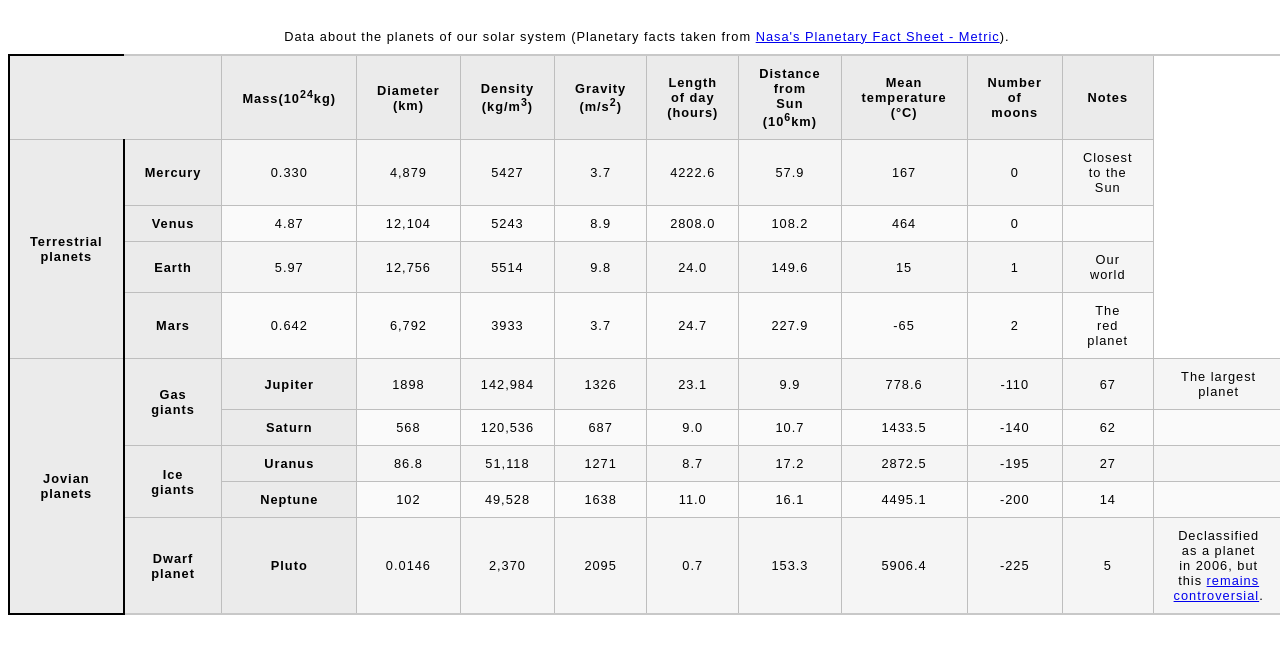
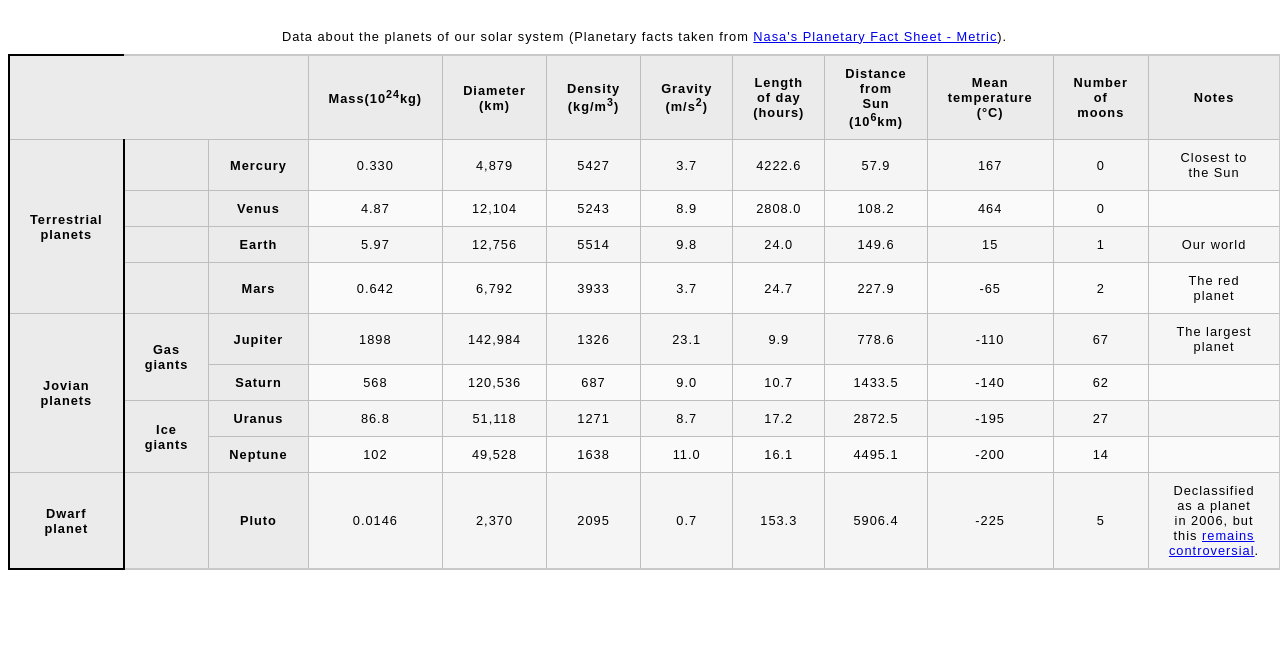
Before and after one commit to Anucs1304/The_Odin_Project, a plain HTML site: page planet-data-table/index.html in a window 1280 px wide. Shown: the part 61-714 px from the top of the page. Drawn offline with Linux system fonts and the light colour scheme.

Commit message:
solved the issue with columns

```diff
--- a/planet-data-table/index.html
+++ b/planet-data-table/index.html
@@ -26,11 +26,12 @@
             <col>
             <col>
             <col>
+            <col>
         </colgroup>
 
         <thread>
             <tr>
-                <th colspan="2"></th>
+                <th colspan="3"></th>
                 <th scope="col">Mass(10<sup>24</sup>kg)</th>
                 <th scope="col">Diameter (km)</th>
                 <th scope="col">Density (kg/m<sup>3</sup>)</th>
@@ -46,6 +47,7 @@
         <tbody>
             <tr>
                 <th scope="rowgroup" rowspan="4">Terrestrial planets</th>
+                <th></th>
                 <th scope="row">Mercury</th>
                 <td>0.330</td>
                 <td>4,879</td>
@@ -59,6 +61,7 @@
             </tr>
 
             <tr>
+                <th></th>
                 <th scope="row">Venus</th>
                 <td>4.87</td>
                 <td>12,104</td>
@@ -72,6 +75,7 @@
             </tr>
 
             <tr>
+                <th></th>
                 <th scope="row">Earth</th>
                 <td>5.97</td>
                 <td>12,756</td>
@@ -85,6 +89,7 @@
             </tr>
 
             <tr>
+                <th></th>
                 <th scope="row">Mars</th>
                 <td>0.642</td>
                 <td>6,792</td>
@@ -97,7 +102,7 @@
                 <td>The red planet</td>
             </tr>
             <tr>
-                <th scope="rowgroup" rowspan="6">Jovian planets</th>
+                <th scope="rowgroup" rowspan="4">Jovian planets</th>
                 <th scope="rowgroup" rowspan="2">Gas giants</th>
                 <th scoper="row">Jupiter</th>
                 <td>1898</td>
@@ -121,7 +126,7 @@
                 <td>1433.5</td>
                 <td>-140</td>
                 <td>62</td>
-                <td></td>
+                <td> </td>
             </tr>
 
             <tr>
@@ -153,6 +158,7 @@
 
             <tr>
                 <th scope="rowgroup">Dwarf planet</th>
+                <th></th>
                 <th scoper="row">Pluto</th>
                 <td>0.0146</td>
                 <td>2,370</td>
```
